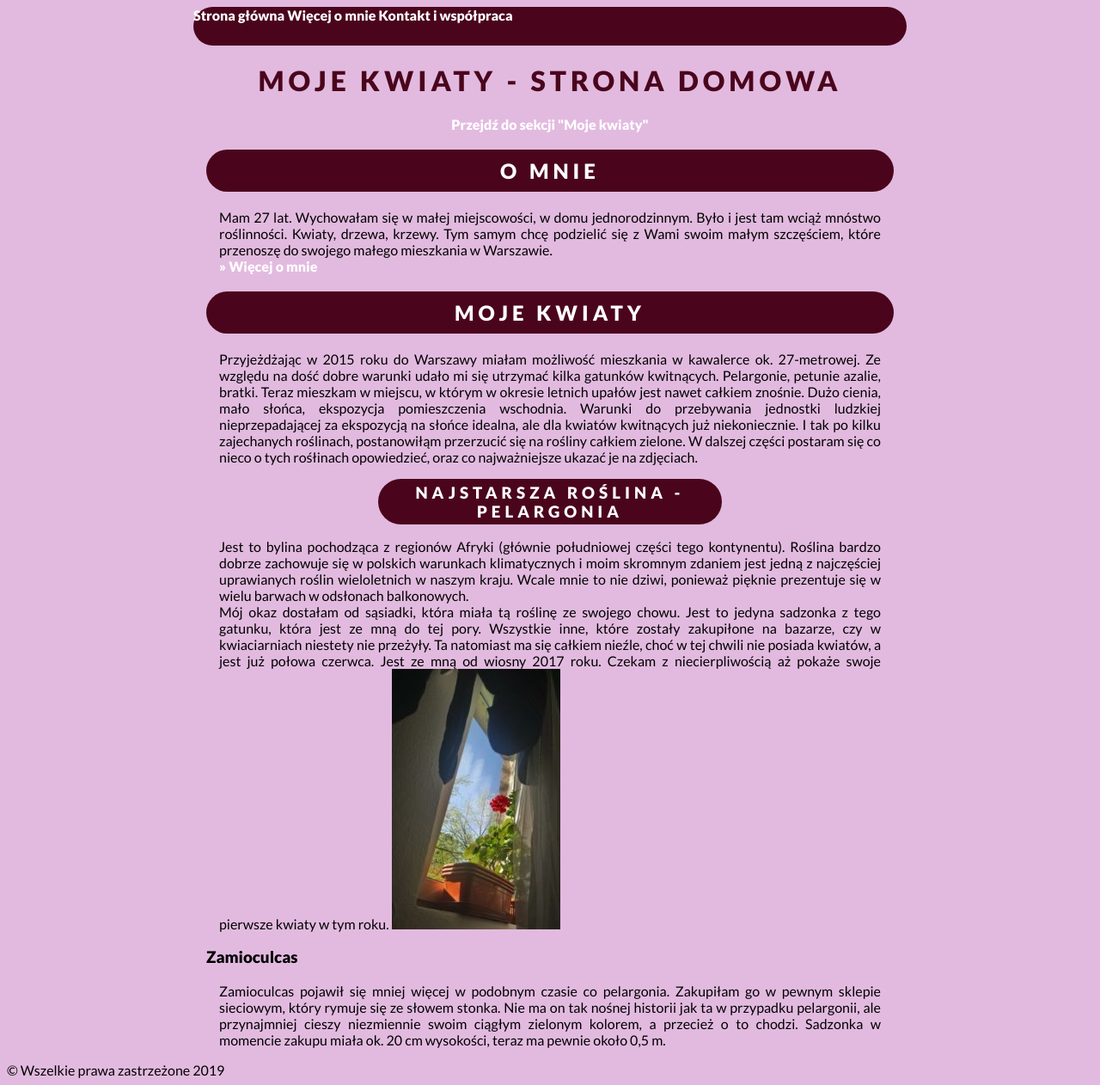
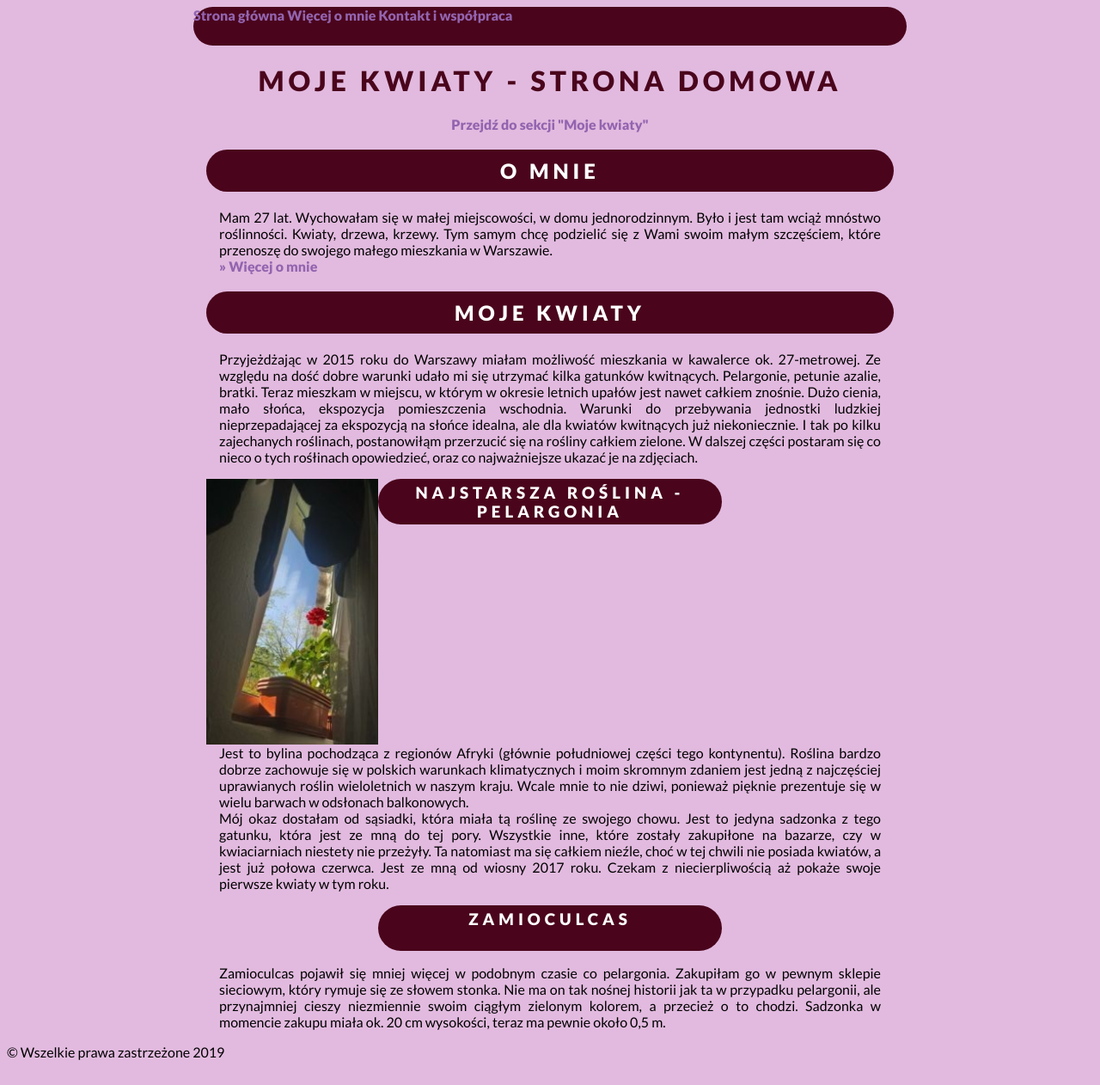
Before and after one commit to dagmarakucharska/homepage1, a plain HTML site: page index.html in a window 1280 px wide. Shown: the whole page at 86% size. After the commit the page ends 1241 px from the top, so only its background shows below. Drawn offline with Linux system fonts and the light colour scheme.

Commit message:
add BEM to website

```diff
--- a/index.html
+++ b/index.html
@@ -14,37 +14,34 @@
 
 <body>
     <header class="navigation">
-        <div class="nav">
-            <a href="index.html" class="mainlink"> Strona główna </a>
-        </div>
-        <div class="nav">
-            <a href="podstrona.html" class="mainlink"> Więcej o mnie </a>
-        </div>
-        <div class="nav">
-            <a href="kontakt.html" class="mainlink"> Kontakt i współpraca </a>
-        </div>
+
+        <a href="index.html" class="navigation__link"> Strona główna </a>
+        <a href="podstrona.html" class="navigation__link"> Więcej o mnie </a>
+        <a href="kontakt.html" class="navigation__link"> Kontakt i współpraca </a>
+
     </header>
 
-    <main>
-        <header class="mainHeader">
-            <h1 class="mainCaption">Moje kwiaty - Strona domowa</h1>
-            <a href="#kwiaty" class="mainlink"> Przejdź do sekcji "Moje kwiaty" </a>
+    <main class="main">
+        <header class="header">
+            <h1 class="header__title"> Moje kwiaty - Strona domowa </h1>
+            <a href="#kwiaty" class="header__link"> Przejdź do sekcji "Moje kwiaty" </a>
         </header>
-        <section>
-            <h2 class="sectionHeader"> O mnie </h2>
 
-            <p class="paragraph"> Mam 27 lat. Wychowałam się w małej miejscowości, w domu jednorodzinnym. Było i jest
+        <section class="about">
+            <h2 class="about__header"> O mnie </h2>
+
+            <p class="about__paragraph"> Mam 27 lat. Wychowałam się w małej miejscowości, w domu jednorodzinnym. Było i jest
                 tam wciąż mnóstwo
                 roślinności. Kwiaty, drzewa, krzewy. Tym samym chcę podzielić się z Wami swoim małym szczęściem, które
                 przenoszę do swojego małego mieszkania w Warszawie. <br />
-                <a href="podstrona.html" class="mainlink"> &#187; Więcej o mnie </a>
+                <a href="podstrona.html" class="about__link"> &#187; Więcej o mnie </a>
             </p>
 
         </section>
 
-        <section>
-            <h2 class="sectionHeader" id="kwiaty"> Moje kwiaty </h2>
-            <p class="paragraph">
+        <section class="story">
+            <h2 class="story__header" id="kwiaty"> Moje kwiaty </h2>
+            <p class="story__paragraph">
                 Przyjeżdżając w 2015 roku do Warszawy miałam możliwość mieszkania w kawalerce ok. 27-metrowej. Ze
                 względu na dość dobre warunki udało mi się utrzymać kilka gatunków kwitnących. Pelargonie, petunie
                 azalie, bratki. Teraz mieszkam w miejscu, w którym w okresie letnich upałów jest nawet całkiem znośnie.
@@ -55,9 +52,13 @@
             </p>
         </section>
 
-        <section>
-            <h3 class="headerFlower"> Najstarsza roślina - Pelargonia  </h3>
-            <p class="paragraph">
+        <section class="first-plant">
+
+            <img src="pic/pelargonium.JPG" alt="Pelargonia" class="first-plant__picture"/>
+
+            <h3 class="first-plant__header"> Najstarsza roślina - Pelargonia </h3>
+
+            <p class="first-plant__paragraph">
 
                 Jest to bylina pochodząca z regionów Afryki (głównie południowej części tego kontynentu). Roślina bardzo
                 dobrze zachowuje się w polskich warunkach klimatycznych i moim skromnym zdaniem jest jedną z najczęściej
@@ -69,16 +70,14 @@
                 całkiem nieźle, choć w tej chwili nie posiada kwiatów, a jest już połowa czerwca. Jest ze mną od wiosny
                 2017 roku. Czekam z niecierpliwością aż pokaże swoje pierwsze kwiaty w tym roku.
 
-                <img src="pic/pelargonium.JPG" alt="Pelargonia" />
-
             </p>
         </section>
 
-        <section>
+        <section class="second-plant">
 
-            <h3> Zamioculcas </h3>
+            <h3 class="second-plant__header"> Zamioculcas </h3>
 
-            <p class="paragraph">
+            <p class="second-plant__paragraph">
 
                 Zamioculcas pojawił się mniej więcej w podobnym czasie co pelargonia. Zakupiłam go w pewnym sklepie
                 sieciowym, który rymuje się ze słowem stonka. Nie ma on tak nośnej historii jak ta w przypadku
@@ -88,7 +87,7 @@
         </section>
 
     </main>
-    <footer>
+    <footer class="footer">
         &copy; Wszelkie prawa zastrzeżone 2019
     </footer>
 
--- a/style.css
+++ b/style.css
@@ -2,8 +2,8 @@ body {
     background-color: rgb(226, 186, 223);
     font-family: 'Lato', sans-serif;
 }
-
-main {
+/* First step to responsive website */
+.main {
     width: 100%;
     max-width: 800px;
     margin: auto;
@@ -18,22 +18,35 @@ main {
     border-radius: 30px;
 }
 
-.nav {
-    display: inline-block;
+.navigation__link {
+    text-decoration: none;
+    color: rgb(147, 100, 175);
+    text-align: center;
+    font-weight: 900;
 }
 
-.mainCaption {
+.header {
+    color: #4A051C;
+    text-align: center;
+}
+
+.header__title {
     color: #4A051C;
     text-transform: uppercase;
     letter-spacing: 5px;
 }
 
-.mainHeader {
-    color: #4A051C;
+.header__link {
+    text-decoration: none;
+    color: rgb(147, 100, 175);
     text-align: center;
+    font-weight: 900;
 }
 
-.sectionHeader {
+.about {
+    width: 800px;
+}
+.about__header {
     color: white;
     background: #4A051C;
     text-align: center;
@@ -43,12 +56,69 @@ main {
     padding: 10px;
 }
 
-.paragraph {
+.about__paragraph {
     text-align: justify;
     padding: 0 15px 0 15px;
 }
 
-.headerFlower {
+.about__link {
+    text-decoration: none;
+    color: rgb(147, 100, 175);
+    text-align: center;
+    font-weight: 900;
+}
+
+.story {
+    width: 800px;
+}
+
+.story__header {
+    color: white;
+    background: #4A051C;
+    text-align: center;
+    text-transform: uppercase;
+    letter-spacing: 5px;
+    border-radius: 30px;
+    padding: 10px;
+}
+
+.story__paragraph {
+    text-align: justify;
+    padding: 0 15px 0 15px;
+}
+
+
+.first-plant__header {
+    color: white;
+    background: #4A051C;
+    border-radius: 30px;
+    text-align: center;
+    text-transform: uppercase;
+    letter-spacing: 5px;
+    padding: 5px;
+    box-sizing: border-box;
+    width: 400px;
+    height: 53px;
+    margin: auto;
+}
+.first-plant__picture {
+    width: 100%;
+    max-width: 200px;
+    display: block;
+    float: left;
+}
+.first-plant__paragraph {
+    text-align: justify;
+    padding: 0 15px 0 15px;
+    clear: both;
+}
+
+.second-plant__
+{
+
+}
+
+.second-plant__header {
     color: white;
     background: #4A051C;
     border-radius: 30px;
@@ -62,9 +132,12 @@ main {
     margin: auto;
 }
 
-.mainlink {
-    text-decoration: none;
-    color: white;
-    text-align: center;
-    font-weight: 900;
+.second-plant__paragraph {
+    text-align: justify;
+    padding: 0 15px 0 15px;
+    clear: both;
 }
+
+.footer {
+
+}
```
